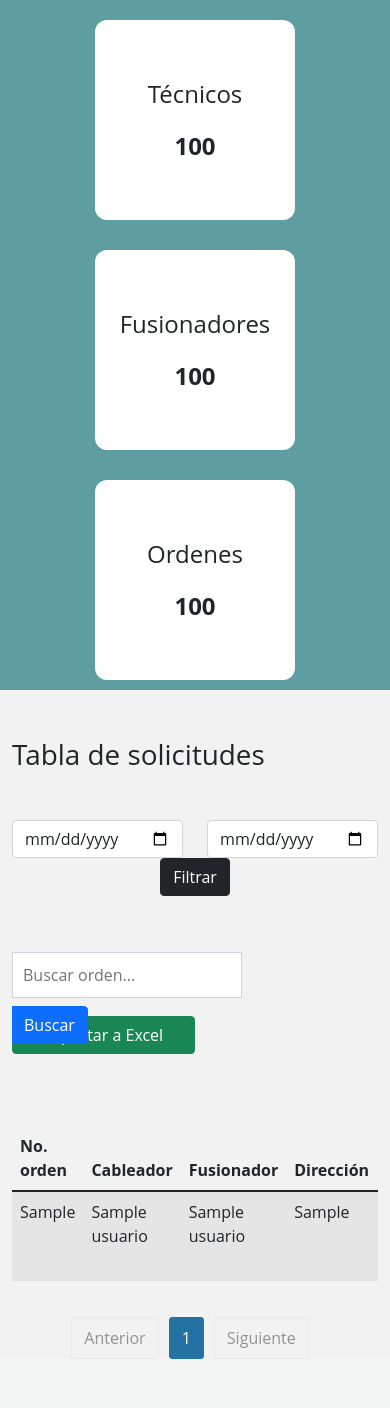
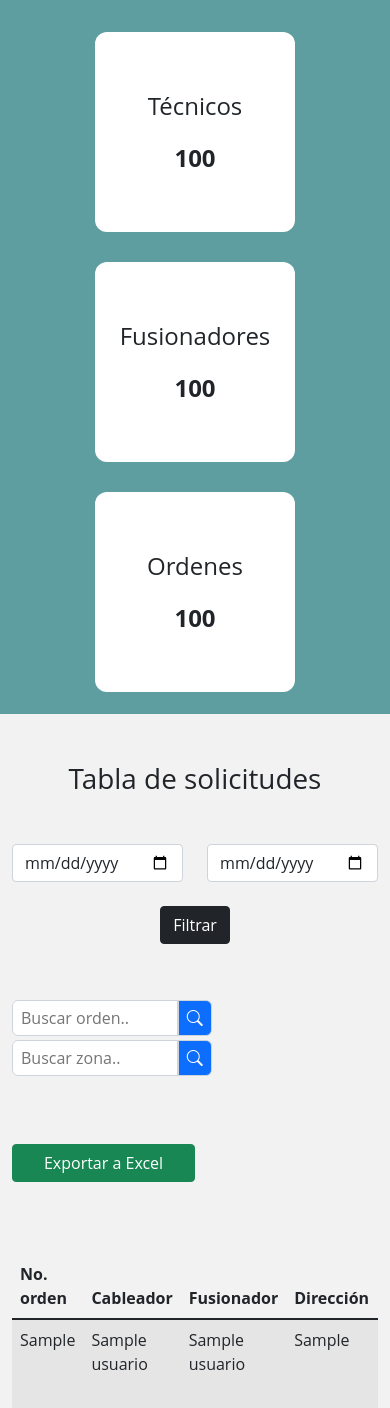
Before and after one commit to jhpenag95/agenda, a PHP site: page /cableadores/views/dashboard.php in a window 390 px wide. Shown: the part 71-1479 px from the top of the page. Before the commit the page ends 1430 px from the top, so only its background shows below. Run offline with PHP 8.4, Linux system fonts and the light colour scheme; the visitor is signed in with stand-in values (Sample User, id 1); tables that the repository leaves empty or names only in its code hold one stand-in row (values such as "Sample post"); some libraries are stand-ins or nearby versions.

Commit message:
trabajando en buscar orden y zona

```diff
--- a/style/dashboard/datosDahsboard.css
+++ b/style/dashboard/datosDahsboard.css
@@ -1,14 +1,17 @@
-.info{
+.info {
     width: 100%;
     display: flex;
-    flex-direction: column;
     background-color: cadetblue;
-    display: grid;
-    grid-template-columns: 3.33%, 3.33%, 3.33%;
     justify-content: center;
     align-items: center;
     transition: all 1s;
+    padding: 12px;
 }
+
+h1 {
+    text-align: center;
+}
+
 
 .info .info-cont {
     align-items: center;
@@ -38,21 +41,69 @@
     width: 16% !important;
 }
 
-.input-group .input-orden{
+.input-group .input-orden {
     border: solid 1px #ced4da;
     margin-bottom: 8px !important;
     padding: 10px;
 }
 
-.input-group .input-orden:focus{
+.input-group .input-orden:focus {
     outline: none;
     border: solid 1px #0d6efd;
 }
 
-@media (min-width: 768px) {
-    .info{
-        display: flex;
-        flex-direction: row;
-        padding: 18px;
+
+/*=========Btn buscar ordenes=======*/
+
+.contform {
+    display: flex;
+    justify-content: space-between;
+    height: auto;
+    width: 100%;
+}
+
+.contform_form {
+    display: flex;
+    width: 200px;
+}
+
+.contform_form--input {
+    border-radius: 6px 0px 0px 6px;
+    border: solid 1px #ced4da;
+    height: 36px;
+    outline: none;
+    padding: 8px;
+    width: 100%;
+}
+
+.contform_form--search {
+    border: solid 1px #ced4da;
+    background-color: #0d6efd;
+    border-radius: 0px 6px 6px 0px;
+    color: #fff;
+    cursor: pointer;
+    outline: none;
+    padding: 4px;
+    width: 40px;
+}
+
+
+
+
+@media (max-width: 768px) {
+    .info {
+        flex-direction: column;
+        display: grid;
+        grid-template-columns: 3.33%, 3.33%, 3.33%;
+    }
+
+
+    .contform {
+        flex-direction: column;
+    }
+
+    .contform_form--input,
+    .contform_form--search {
+        margin-bottom: 4px;
     }
 }
--- a/views/dashboard.php
+++ b/views/dashboard.php
@@ -24,7 +24,7 @@ include '../conexion.php';
 
 <body>
     <!--Inicio barra de gavegación-->
-    <?php include "header.php" ?>
+    <?php include "header.php"; ?>
     <!--Fin barra de gavegación-->
     <main>
         <!--Inicio contenedores datos informativos-->
@@ -50,16 +50,16 @@ include '../conexion.php';
             <div class="container my-5">
                 <h1 class="mb-4">Tabla de solicitudes</h1>
                 <div class="col-md-12 text-center mt-5">
-                    <form action="DescargarReporte_x_fecha.php" method="post" accept-charset="utf-8">
+                    <form action="filtroFecha.php" method="post" accept-charset="utf-8">
                         <div class="row">
                             <div class="col">
-                                <input type="date" name="fecha_ingreso" class="form-control" placeholder="Fecha de Inicio" required>
+                                <input type="date" name="fecha_ingreso" class="form-control mb-4" placeholder="Fecha de Inicio" required>
                             </div>
                             <div class="col">
-                                <input type="date" name="fechaFin" class="form-control" placeholder="Fecha Final" required>
+                                <input type="date" name="fecha_Fin" class="form-control mb-4" placeholder="Fecha Final" required>
                             </div>
                             <div class="col">
-                                <span class="btn btn-dark mb-2" id="filtro">Filtrar</span>
+                                <button type="submit" class="btn btn-dark mb-2" id="filtro">Filtrar</button>
                             </div>
                         </div>
                     </form>
@@ -67,22 +67,18 @@ include '../conexion.php';
             </div>
             <!--Inicio tabla de solicitudes-->
             <div class="container">
+                <div class="contform">
+                    <form action="" class="contform_form">
+                        <input type="text" class="contform_form--input" placeholder="Buscar orden..">
+                        <button class="contform_form--search"><i class="bi bi-search"></i></button>
+                    </form>
+                    <form action="" class="contform_form">
+                        <input type="text" class="contform_form--input" placeholder="Buscar zona..">
+                        <button class="contform_form--search"><i class="bi bi-search"></i></button>
+                    </form>
+                </div>
+
                 <div class="table-responsive mt-5">
-                    <div class="mb-4">
-                        <!--Fromulario de busquedas-->
-                        <form action="buscar_orden.php">
-                            <div class="row" <div class="col-md-12 mb-1 d-flex align-items-end">
-                                <form action="buscar_orden.php" method="get">
-                                    <div class="input-group">
-                                        <input type="text" class="input-orden" name="busqueda" id="busqueda" placeholder="Buscar orden..." />
-                                        <button class="btn btn-primary" type="button">
-                                            Buscar
-                                        </button>
-                                    </div>
-                                </form>
-                            </div>
-                        </form>
-                    </div>
                     <div class="col-md-4 mb-3 mt-3 d-flex justify-content-start">
                         <button type="button" class="btn btn-success w-50" onclick="exportTable()">
                             Exportar a Excel
@@ -203,7 +199,7 @@ include '../conexion.php';
     <script src="https://ajax.googleapis.com/ajax/libs/jquery/3.7.0/jquery.min.js"></script>
 
     <script src="../script/dashboard/exportarTabla.js"></script>
-    <script src="../script/dashboard/filtrarFecha.js"></script>
+    <!-- <script src="../script/dashboard/filtrarFecha.js"></script> -->
 
 </body>
 
--- a/views/nav.php
+++ b/views/nav.php
@@ -1,4 +1,4 @@
-<!-- Estilos CSS --> <?php include "../views/styles.php"; ?>
+<!-- Estilos CSS --> <?php include "styles.php"; ?>
 <link rel="stylesheet" href="../style/navegacion/nav.css"> <!-- Menú -->
 
 <nav class="navbar navbar-expand-lg navbar-light bg-light">
```
Also changed, not shown: controller/dashboard/filtroFecha.php (deleted, +0 -63 lines), prueba.html (added, +27 -0 lines), views/filtroFecha.php (added, +241 -0 lines).
